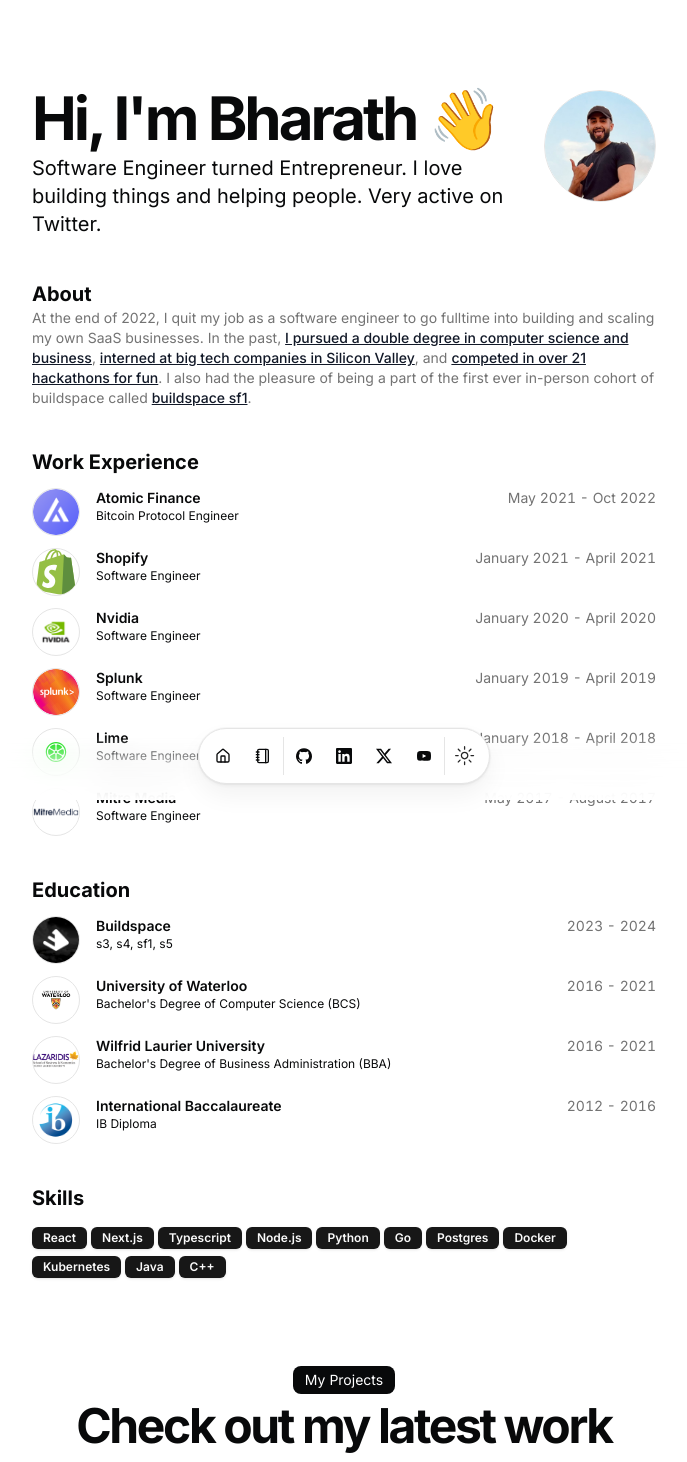
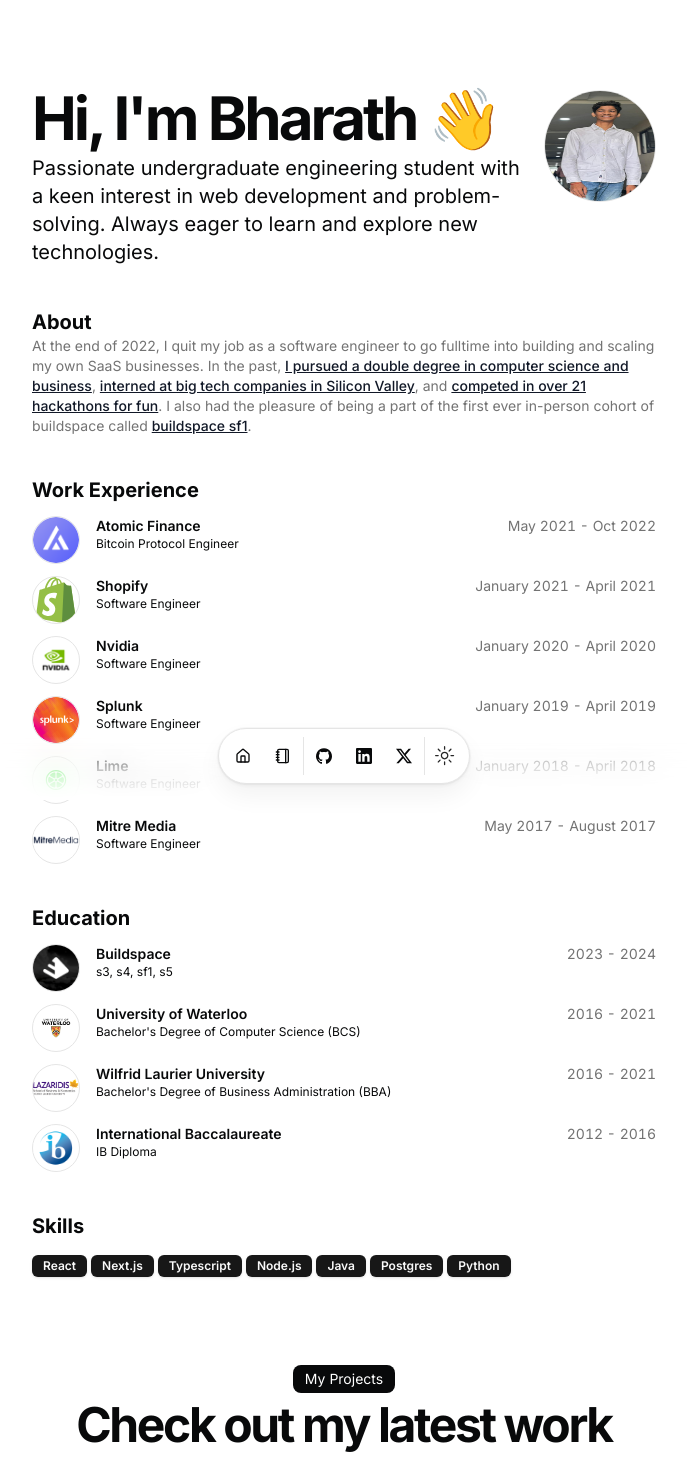
Before and after one commit to bharathnox/portfolio, a Next.js app: page / in a window 1280 px wide. Shown: the top 1462 px of the page, without its empty margins (296-983 px from the left). Built offline with nearby package versions, Linux system fonts and the light colour scheme.

Commit message:
avatar updated

```diff
--- a/src/data/resume.tsx
+++ b/src/data/resume.tsx
@@ -6,60 +6,56 @@
   initials: "DV",
   url: "https://bharath.io",
   location: "Hyd, IN",
-  locationLink: "https://www.google.com/maps/place/sanfrancisco",
+  locationLink: "https://www.google.com/maps/place/Hyderabad",
   description:
-    "Software Engineer turned Entrepreneur. I love building things and helping people. Very active on Twitter.",
+    "Passionate undergraduate engineering student with a keen interest in web development and problem-solving. Always eager to learn and explore new technologies.",
   summary:
     "At the end of 2022, I quit my job as a software engineer to go fulltime into building and scaling my own SaaS businesses. In the past, [I pursued a double degree in computer science and business](/#education), [interned at big tech companies in Silicon Valley](https://www.youtube.com/watch?v=d-LJ2e5qKdE), and [competed in over 21 hackathons for fun](/#hackathons). I also had the pleasure of being a part of the first ever in-person cohort of buildspace called [buildspace sf1](https://buildspace.so/sf1).",
-  avatarUrl: "/me.png",
+  avatarUrl: "/mee.png",
   skills: [
     "React",
     "Next.js",
     "Typescript",
     "Node.js",
+    "Java",
+    "Postgres",
     "Python",
-    "Go",
-    "Postgres",
-    "Docker",
-    "Kubernetes",
-    "Java",
-    "C++",
   ],
   navbar: [
     { href: "/", icon: HomeIcon, label: "Home" },
     { href: "/blog", icon: NotebookIcon, label: "Blog" },
   ],
   contact: {
-    email: "hello@example.com",
-    tel: "+123456789",
+    email: "bharathnox@gmail.com",
+    tel: "+91-9390076728",
     social: {
       GitHub: {
         name: "GitHub",
-        url: "https://dub.sh/dillion-github",
+        url: "https://github.com/bharathnox",
         icon: Icons.github,
 
         navbar: true,
       },
       LinkedIn: {
         name: "LinkedIn",
-        url: "https://dub.sh/dillion-linkedin",
+        url: "https://www.linkedin.com/in/bharath-chandra-079387295/",
         icon: Icons.linkedin,
 
         navbar: true,
       },
       X: {
         name: "X",
-        url: "https://dub.sh/dillion-twitter",
+        url: "https://x.com/bharathnox",
         icon: Icons.x,
 
         navbar: true,
       },
-      Youtube: {
-        name: "Youtube",
-        url: "https://dub.sh/dillion-youtube",
-        icon: Icons.youtube,
-        navbar: true,
-      },
+      // Youtube: {
+      //   name: "Youtube",
+      //   url: "https://dub.sh/dillion-youtube",
+      //   icon: Icons.youtube,
+      //   navbar: true,
+      // },
       email: {
         name: "Send Email",
         url: "#",
```
Also changed, not shown: public/mee.png (added).
